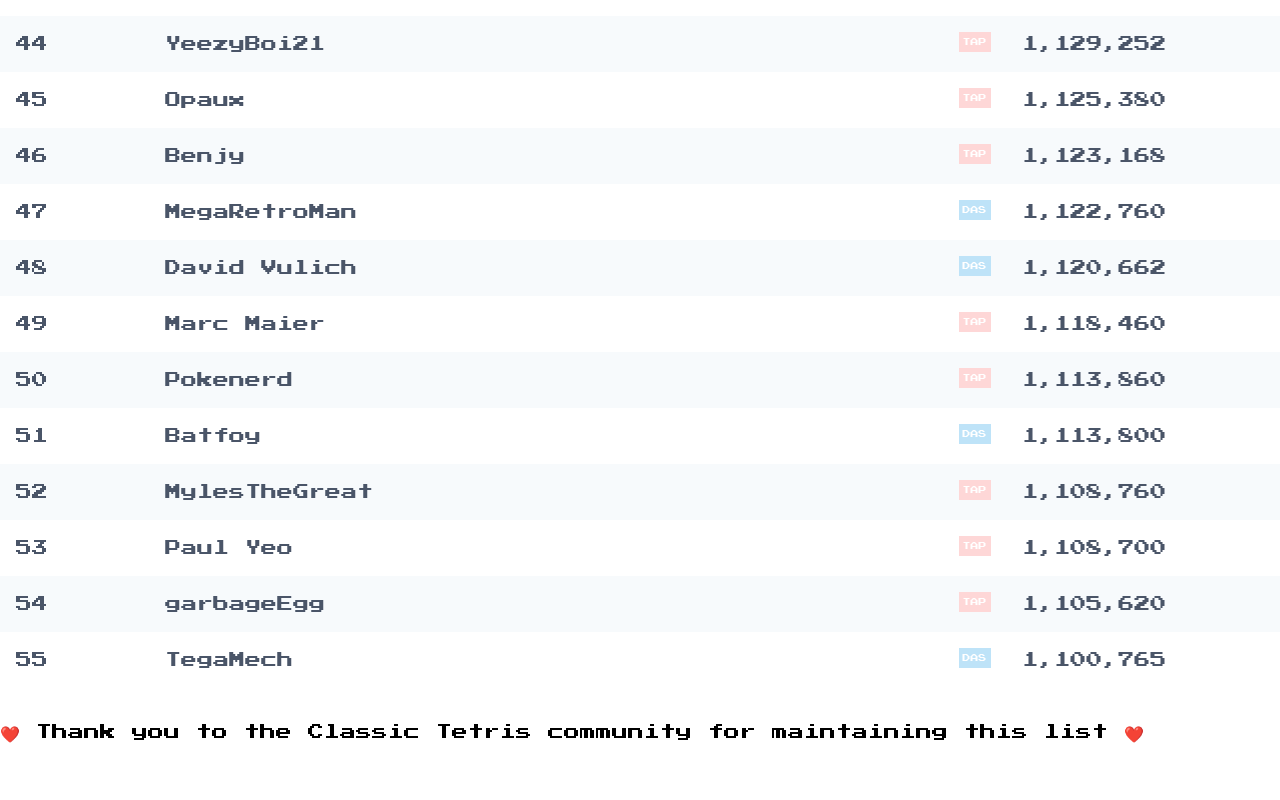
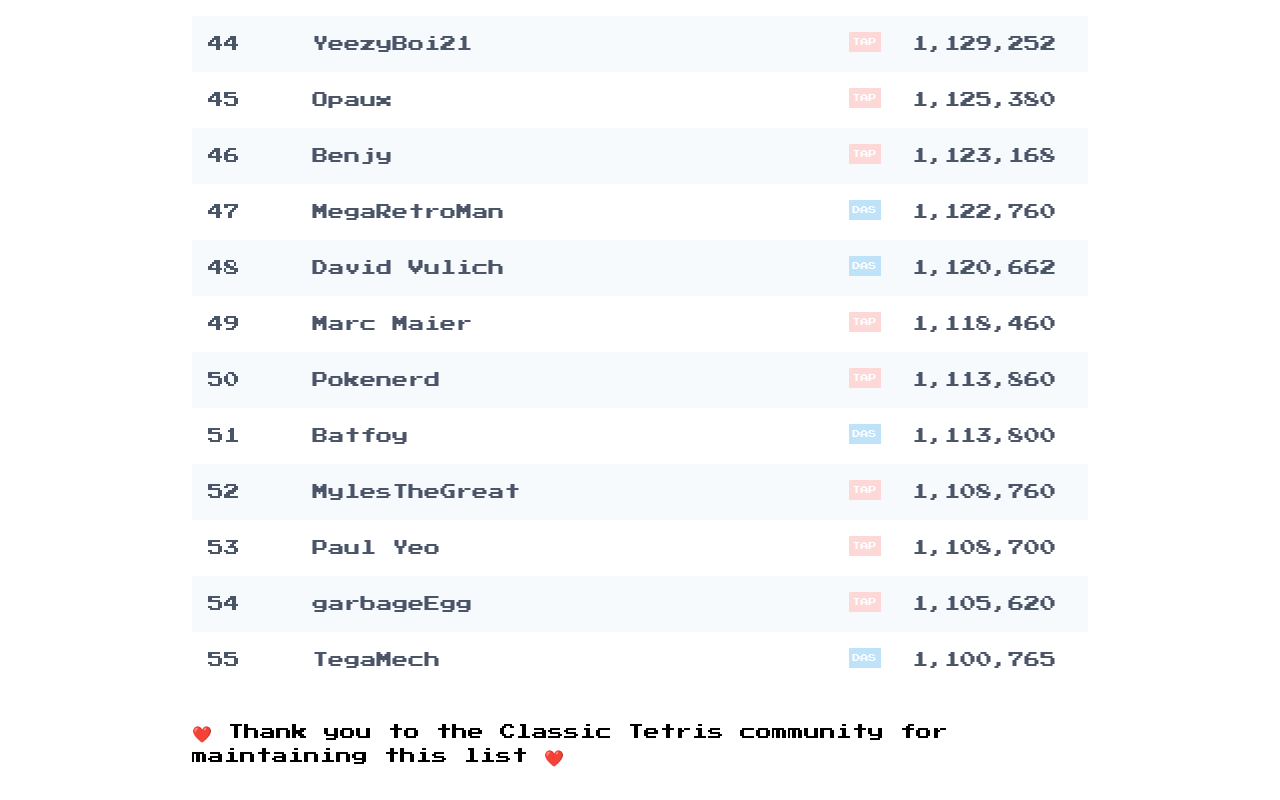
Before and after one commit to jefk/kansuto, a Next.js app: page / in a window 1280 px wide. Shown: the part 2552-3352 px from the top of the page. Before the commit the page ends 3328 px from the top, so only its background shows below. Built offline with nearby package versions, Linux system fonts and the light colour scheme.

Commit message:
narrower

```diff
--- a/pages/index.tsx
+++ b/pages/index.tsx
@@ -35,7 +35,7 @@ const Home = () => {
         <link rel="icon" href="/favicon.ico" />
       </Head>
 
-      <main className="container mx-auto text-base">
+      <main className={cx(tw.container)}>
         <div className="flex mt-8 space-x-3">
           <FilterButton filters={filters} setFilters={setFilters} facet="playStyle" value="DAS">
             DAS
@@ -95,7 +95,7 @@ const Home = () => {
         </table>
       </main>
 
-      <footer className="container mx-auto my-8">
+      <footer className={cx(tw.container, 'my-8')}>
         <span role="img" aria-label="heart">
           ❤️
         </span>{' '}
--- a/src/tailwindClassNames.tsx
+++ b/src/tailwindClassNames.tsx
@@ -1,6 +1,7 @@
 const tw = {
   button: ['px-3 py-2', 'border-4 border-gray-800', 'transition duration-150'],
   link: ['underline', 'hover:text-purple-600', 'transition duration-150'],
+  container: 'container max-w-4xl mx-auto',
 }
 
 export default tw
```
